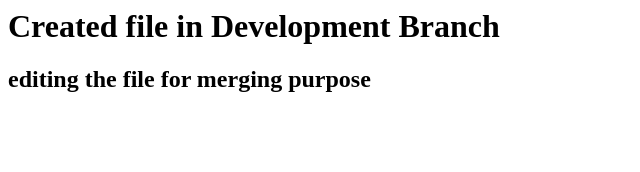
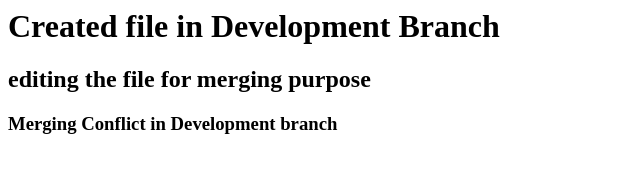
Before and after one commit to kevintank99/branchlearning, a plain HTML site: page index.html in a window 1280 px wide. Shown: the whole page, without its empty margins (0-640 px from the left). Drawn offline with Linux system fonts and the light colour scheme.

Commit message:
conflict in development branch

```diff
--- a/index.html
+++ b/index.html
@@ -5,5 +5,6 @@
   <body>
     <h1> Created file in Development Branch</h1>
     <h2>editing the file for merging purpose</h2>
+    <h3>Merging Conflict in Development branch</h3>
   </body>
 </html>
```
